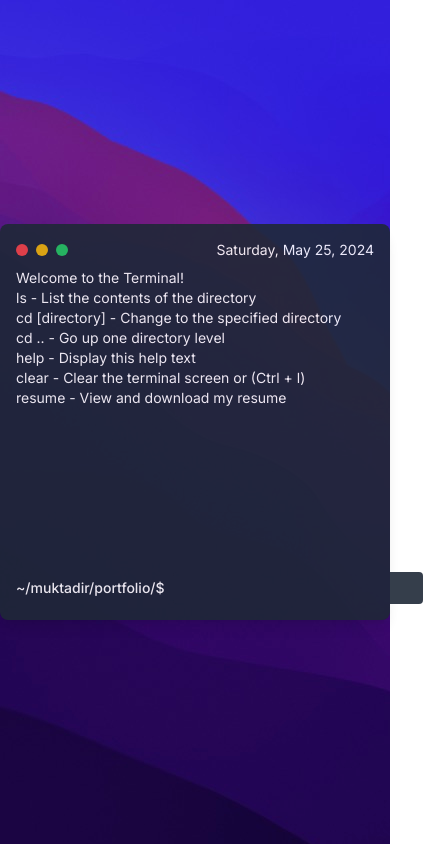
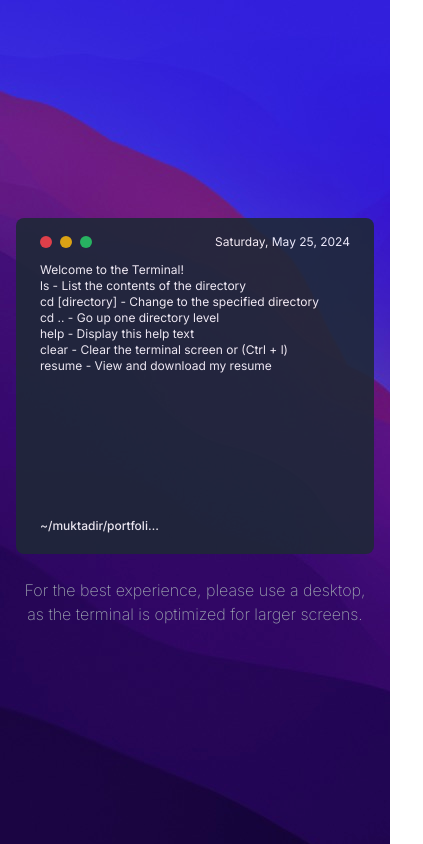
Before and after one commit to AAMuktadir/webterminal, a Next.js app: page / in a window 390 px wide. Shown: the whole page, 423 px wide, since content can reach past the window. Built offline with nearby package versions, Linux system fonts and the light colour scheme.

Commit message:
update 3

```diff
--- a/components/directories/academics/certifications.jsx
+++ b/components/directories/academics/certifications.jsx
@@ -1,5 +1,15 @@
 import React from "react";
+import { certifications } from "@/utils/data/academics";
 
 export default function Certifications() {
-  return <div>certifications</div>;
+  return (
+    <div className="pt-2">
+      {certifications.map((item, id) => (
+        <div className="pt-2" key={id}>
+          <h4>{item.institute}</h4>
+          <p>{item.degree}</p>
+        </div>
+      ))}
+    </div>
+  );
 }
--- a/components/directories/expertise/soft-skills.jsx
+++ b/components/directories/expertise/soft-skills.jsx
@@ -1,5 +1,23 @@
 import React from "react";
 
 export default function SoftSkills() {
-  return <div>soft-skills comp</div>;
+  return (
+    <div className="pt-4">
+      <h4 className="text-sm font-medium">Soft Skills:</h4>
+      <ul className="list-disc list-inside">
+        <li className="marker:text-blue-600 text-xs">
+          Effective and positive communication with clients and stakes.
+        </li>
+        <li className="marker:text-blue-600 text-xs">
+          Liaison with local and foreign clients and teams.{" "}
+        </li>
+        <li className="marker:text-blue-600 text-xs">
+          Time management and organization skills.
+        </li>
+        <li className="marker:text-blue-600 text-xs">
+          Adaptability and a willingness to learn new technologies
+        </li>
+      </ul>
+    </div>
+  );
 }
--- a/components/terminal.jsx
+++ b/components/terminal.jsx
@@ -148,8 +148,8 @@ export default function Terminal() {
   };
 
   return (
-    <div className="flex items-center justify-center min-h-screen bg-[url('/img/background/background_large.jpeg')]">
-      <div className="terminal bg-gray-800 opacity-90 p-4 rounded-lg shadow-lg w-full max-w-2xl">
+    <div className="flex flex-col items-center justify-center min-h-screen bg-[url('/img/background/background_large.jpeg')] p-4">
+      <div className="terminal bg-gray-800 opacity-90 p-4 rounded-lg sm:shadow-lg w-full max-w-2xl">
         <TerminalHeader />
         <TerminalOutput output={output} />
         <TerminalInput
@@ -159,6 +159,14 @@ export default function Terminal() {
           currentDirectory={currentDirectory}
         />
       </div>
+
+      {/* Mobile Message */}
+      <div className="mt-4 sm:hidden text-center">
+        <p className="text-gray-400 font-extralight mt-2">
+          For the best experience, please use a desktop, as the terminal is
+          optimized for larger screens.
+        </p>
+      </div>
     </div>
   );
 }
--- a/components/terminalHeader.jsx
+++ b/components/terminalHeader.jsx
@@ -11,13 +11,14 @@ export default function TerminalHeader() {
     });
   };
   return (
-    <div className="flex justify-between items-center mb-2">
+    <div className="flex justify-between items-center mb-2 px-2 sm:px-0">
       <div className="flex space-x-2">
         <div className="w-3 h-3 bg-red-500 rounded-full"></div>
         <div className="w-3 h-3 bg-yellow-500 rounded-full"></div>
         <div className="w-3 h-3 bg-green-500 rounded-full"></div>
       </div>
-      <div className="text-white text-sm">{getDate()}</div>
+
+      <div className="text-white text-xs sm:text-sm truncate">{getDate()}</div>
     </div>
   );
 }
--- a/components/terminalInput.jsx
+++ b/components/terminalInput.jsx
@@ -14,8 +14,8 @@ export default function TerminalInput({
     inputRef.current.focus();
   }, []);
   return (
-    <div className="flex items-center">
-      <span className="text-white text-sm mr-2 font-medium">
+    <div className="flex items-center px-2 sm:px-0">
+      <span className="text-white text-xs sm:text-sm mr-2 font-medium truncate">
         ~/muktadir/portfolio{currentDirectory}$
       </span>
       <input
@@ -24,7 +24,7 @@ export default function TerminalInput({
         value={userInput}
         onChange={(e) => setUserInput(e.target.value)}
         onKeyDown={handleKeyDown}
-        className="flex-1 bg-gray-800 text-white outline-none rounded px-2 py-1"
+        className="flex-1 bg-gray-800 text-white outline-none rounded px-1 py-1 text-xs sm:text-sm"
       />
     </div>
   );
--- a/components/terminalOutput.jsx
+++ b/components/terminalOutput.jsx
@@ -10,9 +10,12 @@ export default function TerminalOutput({ output }) {
   }, [output]);
 
   return (
-    <div ref={containerRef} className="mb-4 overflow-y-auto h-72">
+    <div
+      ref={containerRef}
+      className="mb-4 overflow-y-auto h-60 sm:h-72 px-2 sm:px-0 pt-1 sm:pt-0"
+    >
       {output.map((line, index) => (
-        <p key={index} className="text-white text-sm">
+        <p key={index} className="text-white text-xs sm:text-sm break-words">
           {line}
         </p>
       ))}
--- /dev/null
+++ b/utils/data/academics.js
@@ -0,0 +1,28 @@
+export const certifications = [
+  {
+    id: 1,
+    degree: "BSC in Computer Science and Engineering",
+    institute: "BRAC University",
+    location: "Dhaka, Bangladesh",
+    result: "3.43 (Out of 4.00)",
+    year: "2023",
+  },
+
+  {
+    id: 2,
+    degree: "Higher Secondary Education (Science)",
+    institute: "Dhaka City College",
+    location: "Dhaka, Bangladesh",
+    result: "4.67 (Out of 5.00)",
+    year: "2016",
+  },
+
+  {
+    id: 3,
+    degree: "Secondary School Education (Science)",
+    institute: "Naogaon Zilla School",
+    location: "Naogaon, Bangladesh",
+    result: "5.00 (Out of 5.00)",
+    year: "2014",
+  },
+];
```
